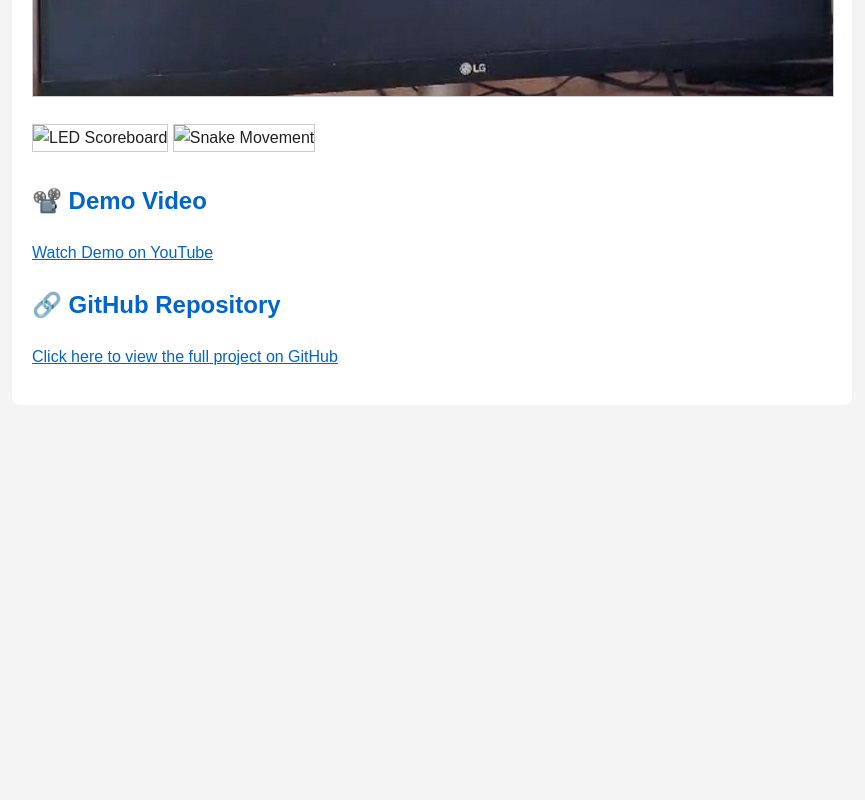
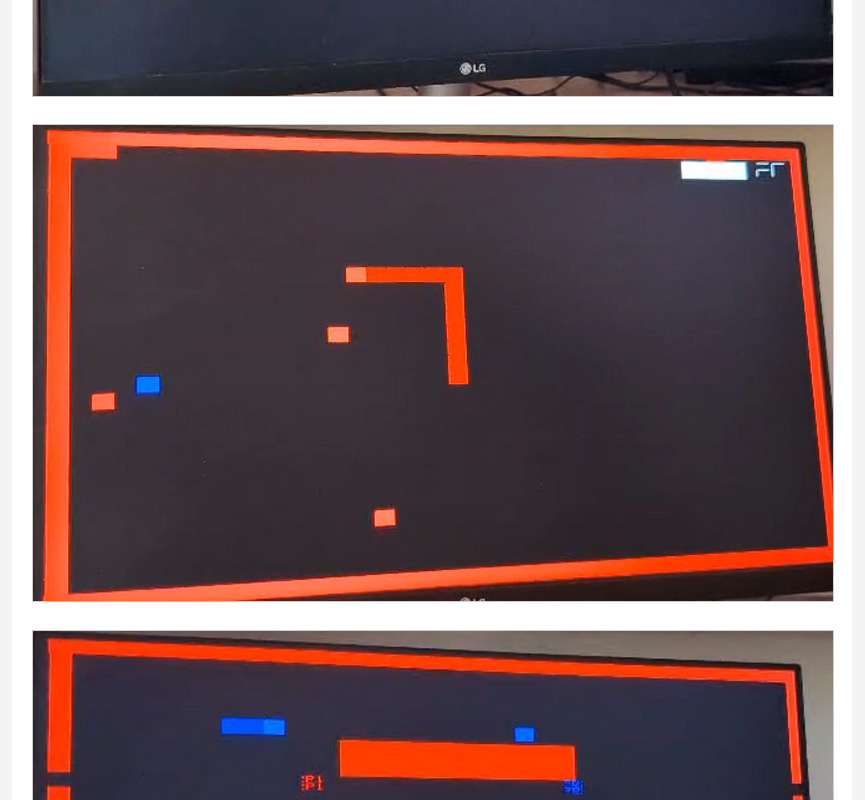
Before and after one commit to sarvesh2005takbhate/EW-2-2, a plain HTML site: page website/index.html in a window 1280 px wide. Shown: the part 1020-1820 px from the top of the page, without its empty margins (208-1073 px from the left). Before the commit the page ends 1445 px from the top, so only its background shows below. Drawn offline with Linux system fonts and the light colour scheme.

Commit message:
added images and website

```diff
--- a/website/index.html
+++ b/website/index.html
@@ -51,8 +51,8 @@
 
     <h2>🖼️ Snapshots</h2>
     <img src="../images/interface.jpg" alt="VGA Output">
-    <img src="../images/play.jpg" alt="LED Scoreboard">
-    <img src="../images/displayp_output.jpg" alt="Snake Movement">
+    <img src="../images/play.png" alt="LED Scoreboard">
+    <img src="../images/display_output.jpg" alt="Snake Movement">
 
     <h2>📽️ Demo Video</h2>
     <p><a href="https://www.youtube.com/watch?v=05jZkSMZmzs" target="_blank">Watch Demo on YouTube</a></p>
```
